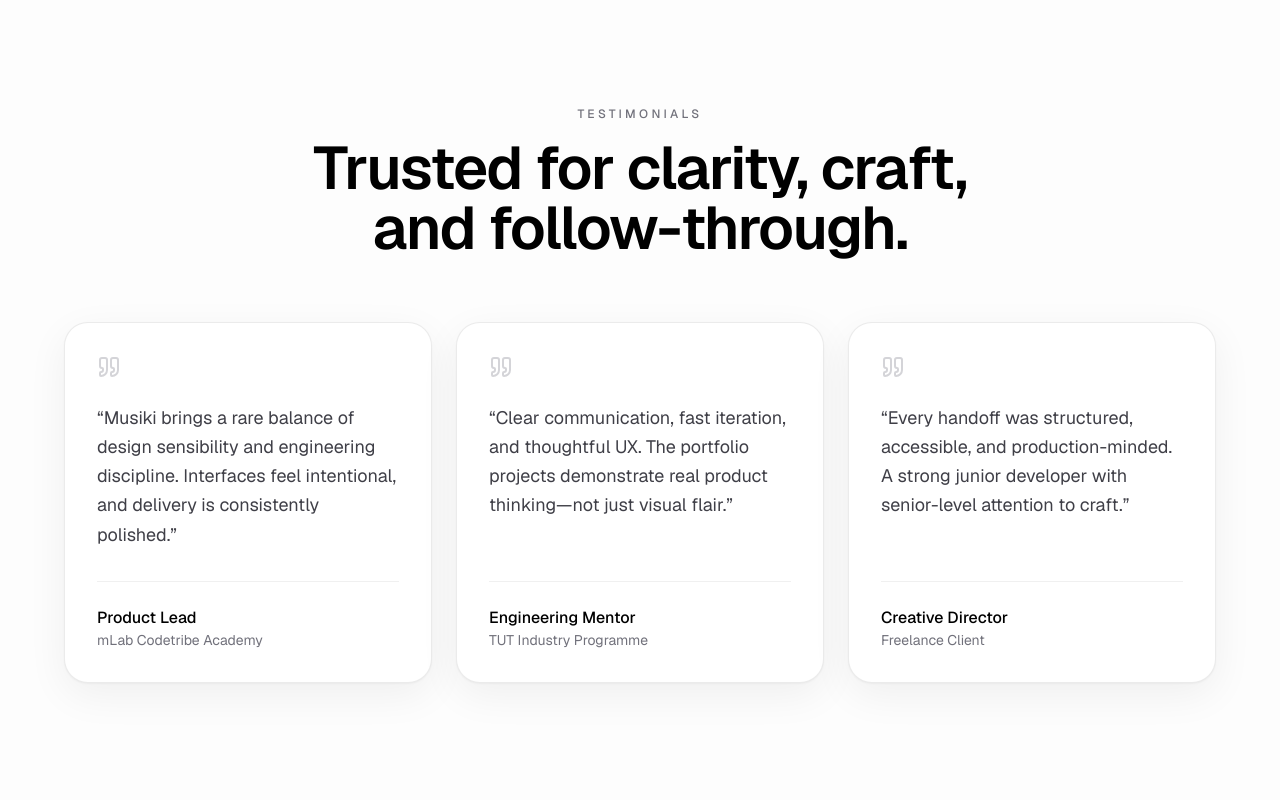
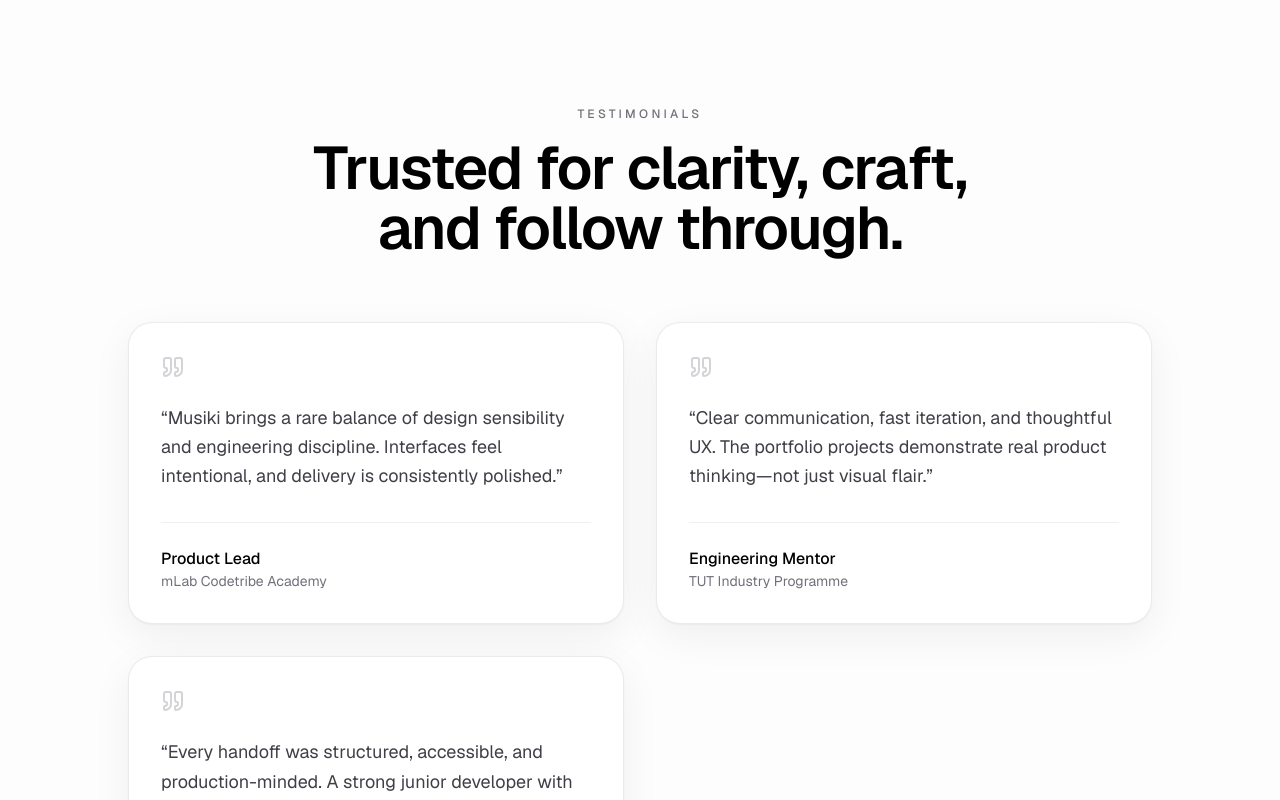
Before and after one commit to Musiki8213/Portfolio, a Next.js app: page / in a window 1280 px wide. Shown: the part 7140-7940 px from the top of the page. Built offline with nearby package versions, Linux system fonts and the light colour scheme; a web font is replaced by a local one.

Commit message:
feat(testimonials): update grid layout to 2 columns for verified references

```diff
--- a/components/sections/testimonials.tsx
+++ b/components/sections/testimonials.tsx
@@ -12,7 +12,7 @@ export function TestimonialsSection() {
       <div className="mx-auto max-w-6xl">
         <SectionHeader
           label="Testimonials"
-          title="Trusted for clarity, craft, and follow-through."
+          title="Trusted for clarity, craft, and follow through."
           align="center"
         />
 
@@ -21,7 +21,7 @@ export function TestimonialsSection() {
           whileInView="visible"
           viewport={{ once: true, margin: '-80px' }}
           variants={staggerContainer}
-          className="mt-16 grid gap-6 md:grid-cols-3"
+          className="mt-16 grid gap-8 md:grid-cols-2 max-w-5xl mx-auto"
         >
           {testimonials.map((item, index) => (
             <motion.blockquote
```
